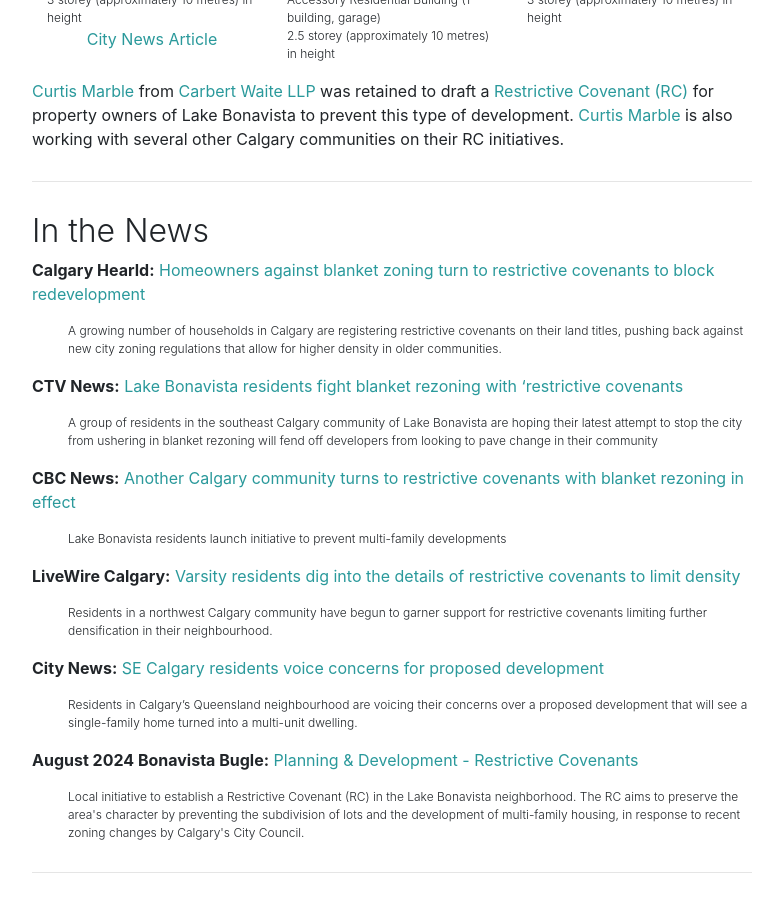
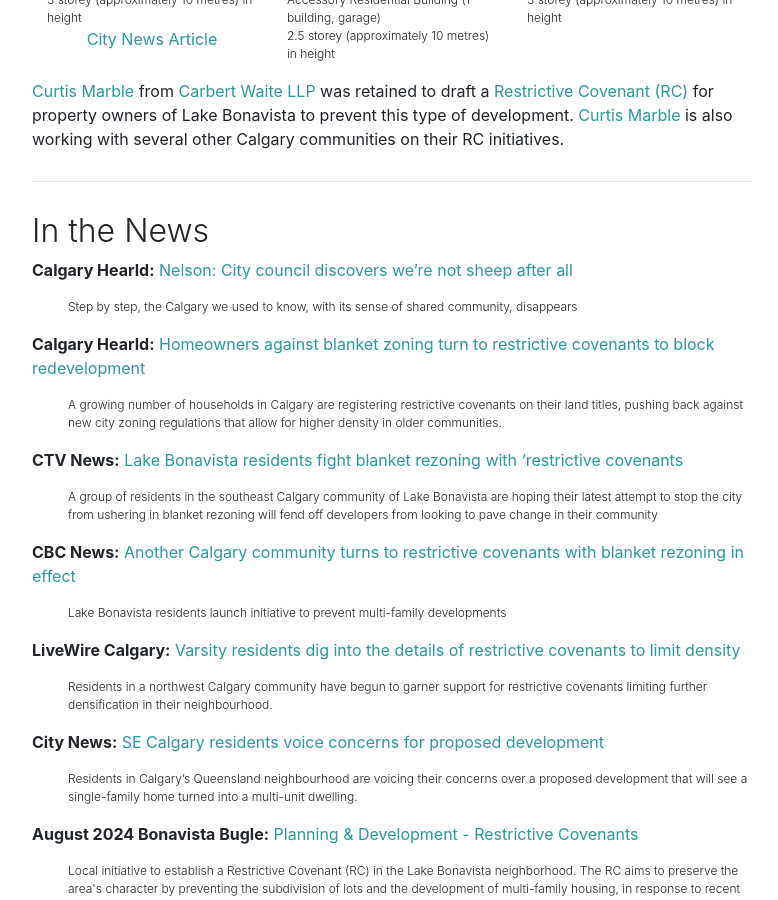
Before and after one commit to BonavistaRC/BonavistaRC.github.io, a Jekyll site: the page built from index.markdown, in a window 1280 px wide and 900 px high, scrolled down 1597 px. Shown: the whole window, without its empty margins (248-1026 px from the left). Built offline with Jekyll 4.4.1, drawn with Linux system fonts in a browser that asks for light colours.

Commit message:
Added News story

```diff
--- a/_includes/recent_news.md
+++ b/_includes/recent_news.md
@@ -1,3 +1,7 @@
+
+
+**Calgary Hearld:** [Nelson: City council discovers we're not sheep after all](https://calgaryherald.com/opinion/columnists/nelson-city-council-discovers-were-not-sheep)
+ <p style="padding-left: 3em;font-size: .75rem;font-weight: 300;margin-top: 0;">Step by step, the Calgary we used to know, with its sense of shared community, disappears</p>
 
 **Calgary Hearld:** [Homeowners against blanket zoning turn to restrictive covenants to block redevelopment](https://calgaryherald.com/news/calgary-homeowners-against-rezoning-use-restrictive-covenants)
  <p style="padding-left: 3em;font-size: .75rem;font-weight: 300;margin-top: 0;">A growing number of households in Calgary are registering restrictive covenants on their land titles, pushing back against new city zoning regulations that allow for higher density in older communities.</p>
```
